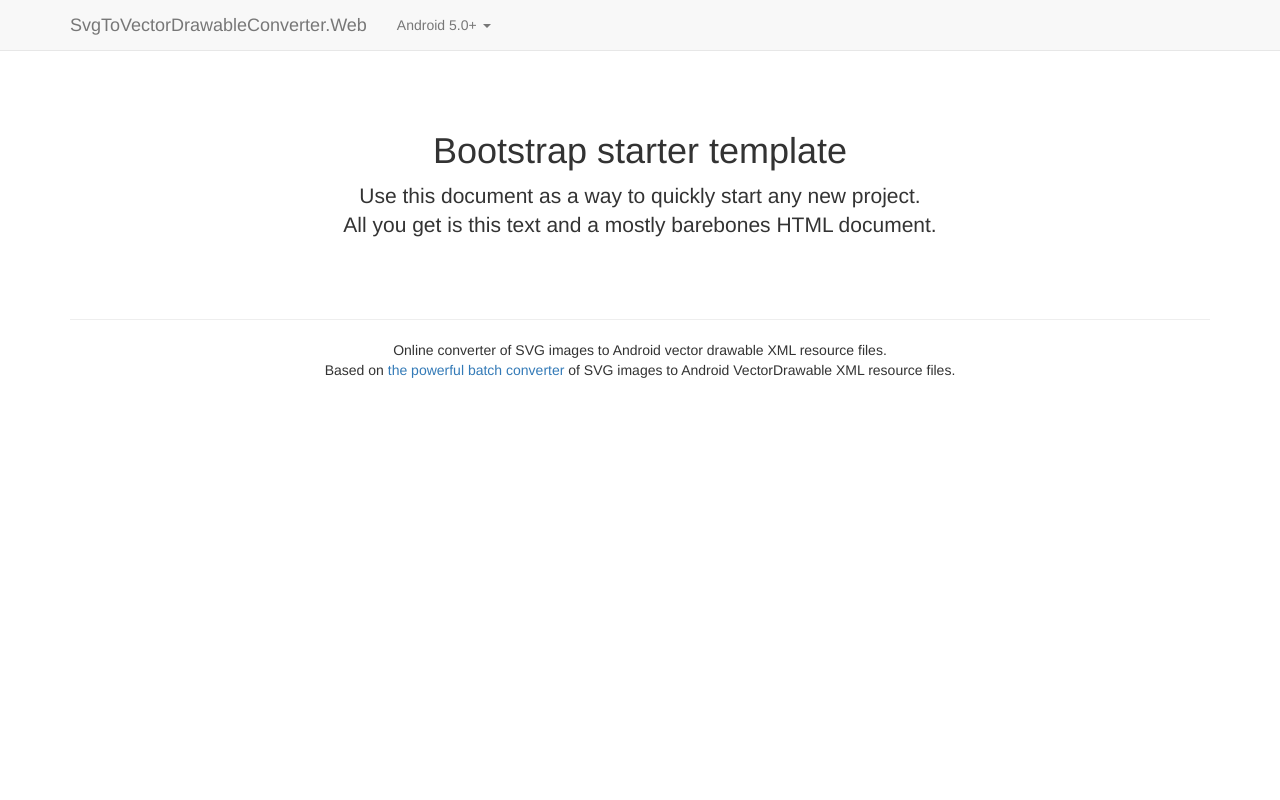
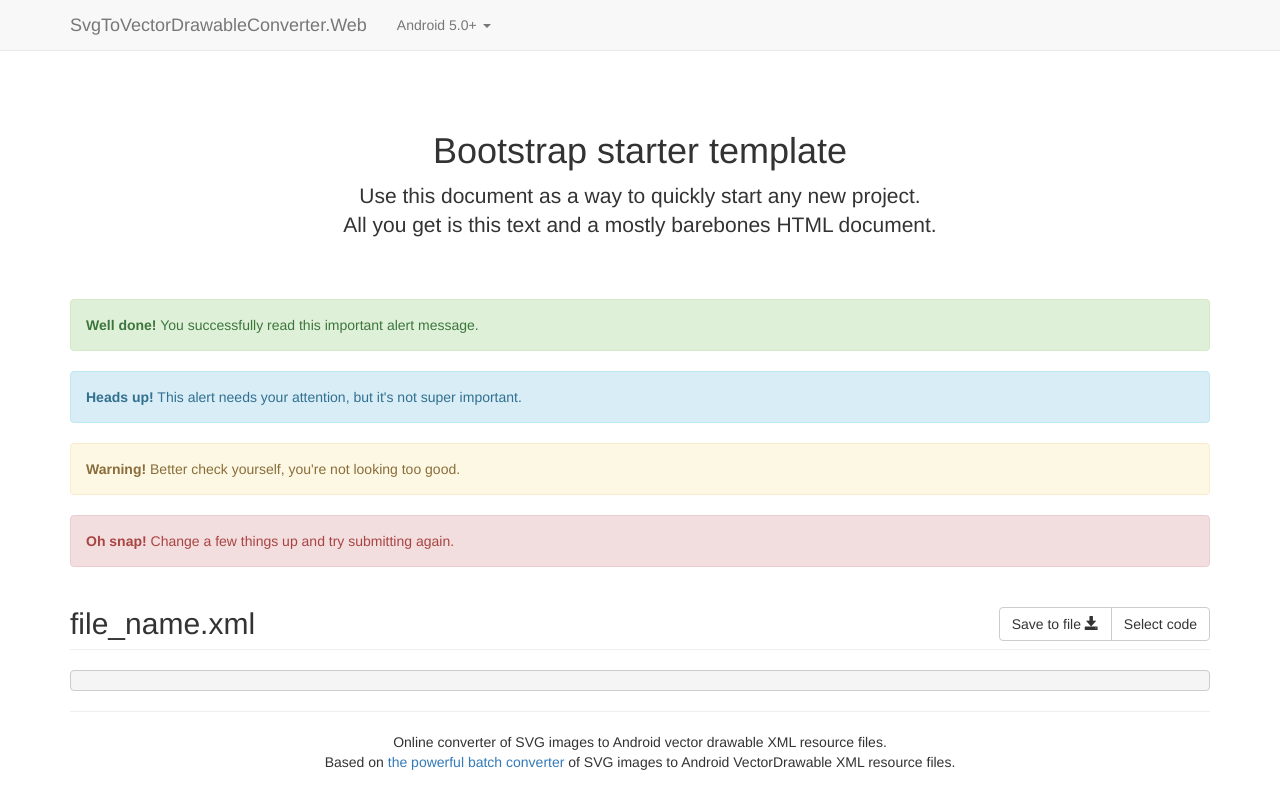
Before and after one commit to a-student/SvgToVectorDrawableConverter.Web, a plain HTML site: page index.html in a window 1280 px wide. Drawn offline with nearby package versions, Linux system fonts and the light colour scheme.

Commit message:
Add result

```diff
--- a/css/custom.css
+++ b/css/custom.css
@@ -1,4 +1,8 @@
 .starter-template {
-  padding: 40px 15px;
-  text-align: center;
+    padding: 40px 15px;
+    text-align: center;
 }
+
+.result .actions {
+    float: right;
+}
--- a/index.html
+++ b/index.html
@@ -12,6 +12,8 @@
     <link rel="stylesheet" href="https://maxcdn.bootstrapcdn.com/bootstrap/3.3.5/css/bootstrap.min.css">
     <!-- Custom styles -->
     <link rel="stylesheet" href="css/custom.css">
+
+    <script src="https://cdn.rawgit.com/google/code-prettify/master/loader/run_prettify.js"></script>
 
     <!-- HTML5 shim and Respond.js for IE8 support of HTML5 elements and media queries -->
     <!--[if lt IE 9]>
@@ -55,6 +57,31 @@
             <p class="lead">Use this document as a way to quickly start any new project.<br> All you get is this text and a mostly barebones HTML document.</p>
         </div>
 
+        <div class="alert alert-success" role="alert">
+            <strong>Well done!</strong> You successfully read this important alert message.
+        </div>
+        <div class="alert alert-info" role="alert">
+            <strong>Heads up!</strong> This alert needs your attention, but it's not super important.
+        </div>
+        <div class="alert alert-warning" role="alert">
+            <strong>Warning!</strong> Better check yourself, you're not looking too good.
+        </div>
+        <div class="alert alert-danger" role="alert">
+            <strong>Oh snap!</strong> Change a few things up and try submitting again.
+        </div>
+
+        <div class="result">
+            <div class="btn-group actions" role="group" aria-label="Actions">
+                <button type="button" class="btn btn-default">Save to file <span class="glyphicon glyphicon-save" aria-hidden="true"></span></button>
+                <button type="button" class="btn btn-default">Select code</button>
+            </div>
+
+            <h2 class="page-header">file_name.xml</h2>
+
+            <!--?prettify lang=xml?-->
+            <pre></pre>
+        </div>
+
         <hr>
 
         <footer>
```
